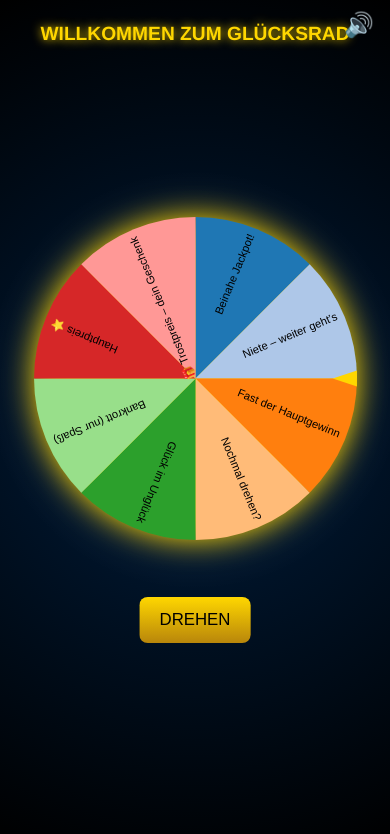
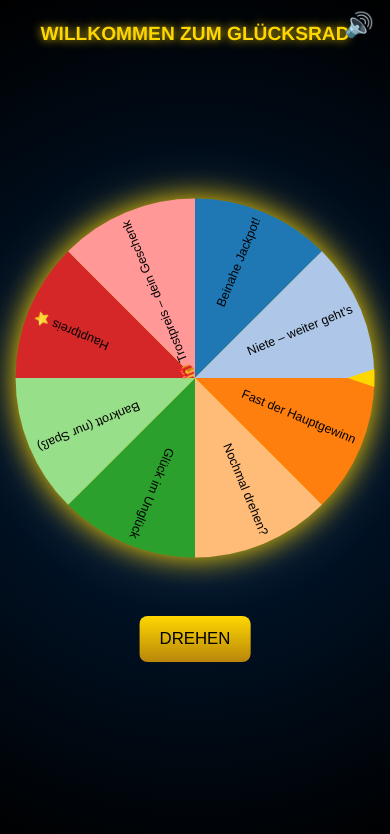
Before and after one commit to cemGr/wheel_of_fortune, a plain HTML site: page index.html in a window 390 px wide. Drawn offline with nearby package versions, Linux system fonts and the light colour scheme.

Commit message:
feat: improve mobile layout

```diff
--- a/index.html
+++ b/index.html
@@ -2,6 +2,7 @@
 <html lang="de">
 <head>
 <meta charset="utf-8">
+<meta name="viewport" content="width=device-width, initial-scale=1.0">
 <title>Wheel of Fortune</title>
 <style>
 html,body{margin:0;height:100%;overflow:hidden;}
@@ -33,8 +34,10 @@
   z-index:-1;
 }
 #chart svg{
-  max-width:90vw;
-  height:auto;
+  width:100vmin;
+  height:100vmin;
+  max-width:500px;
+  max-height:500px;
   filter:drop-shadow(0 0 15px gold);
 }
 #question{
```
